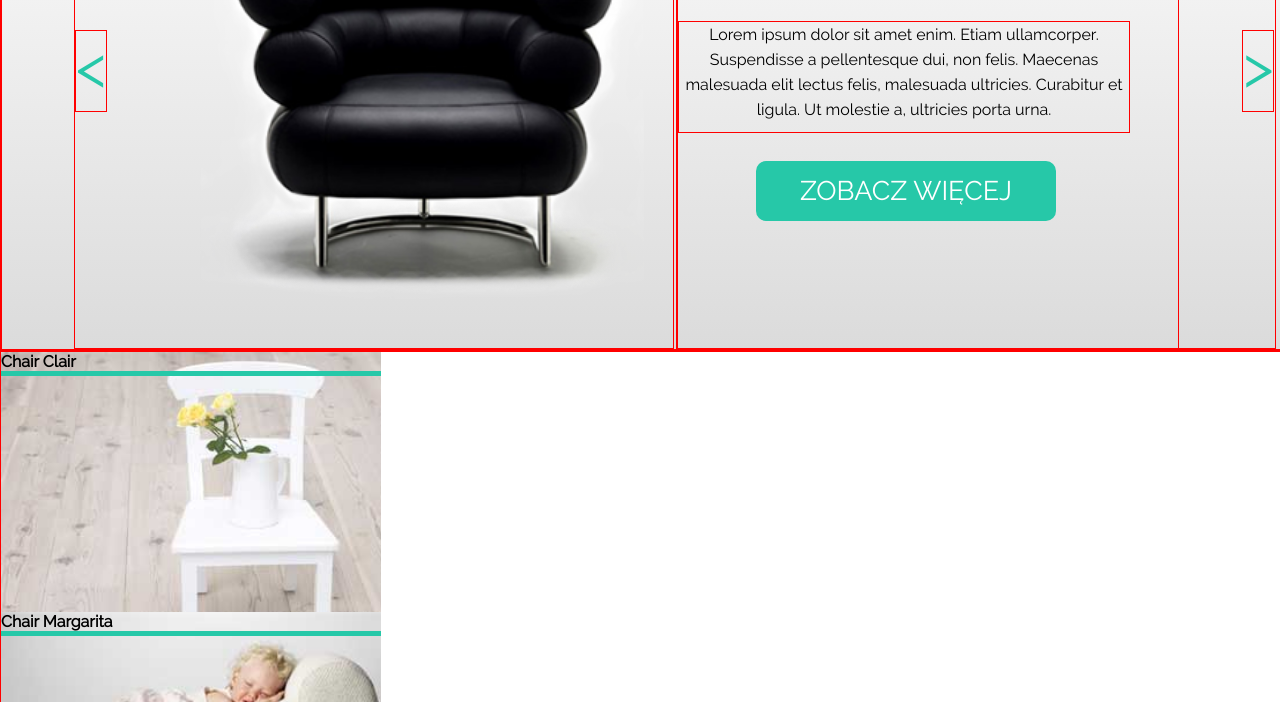
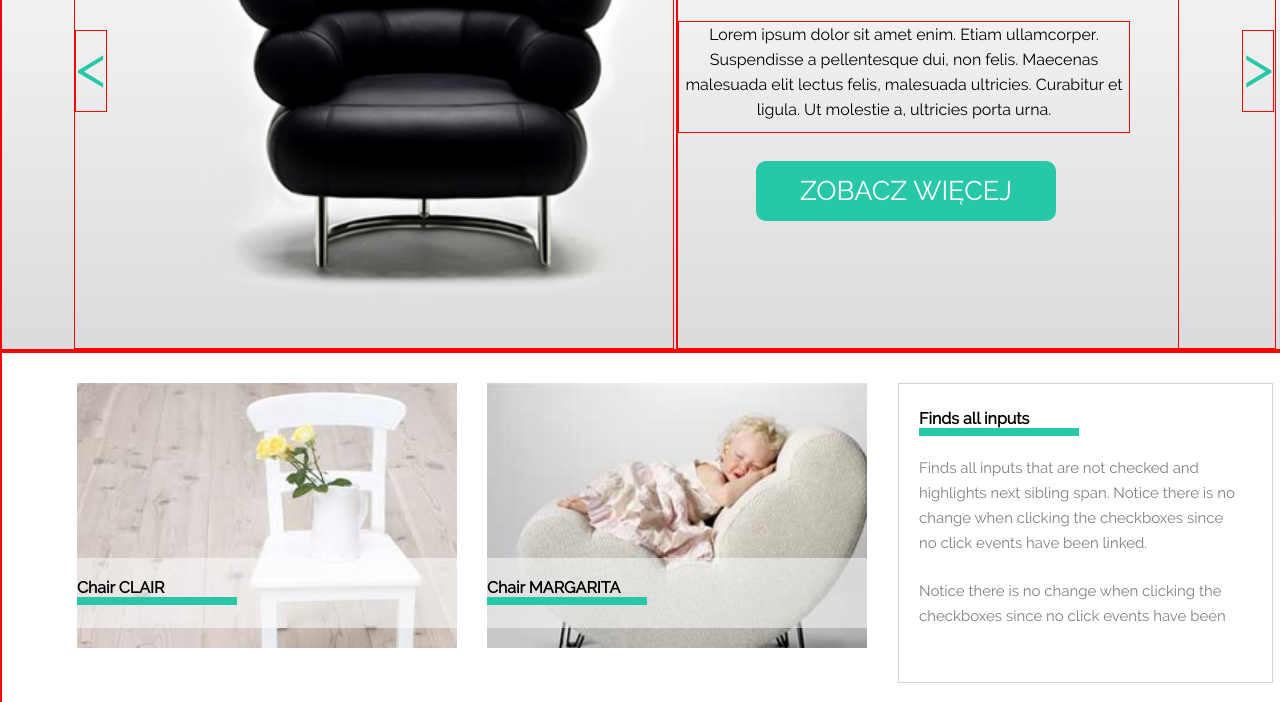
Before and after one commit to aszanca/Projekt-Sit_On_Chair, a plain HTML site: page index.html in a window 1280 px wide. Shown: the part 250-952 px from the top of the page. Drawn offline with Linux system fonts and the light colour scheme.

Commit message:
Wstepnie przygotowany modul z produktami

```diff
--- a/css/style.css
+++ b/css/style.css
@@ -148,31 +148,77 @@ h2 {
   margin: 170px 0;
 }
 
+#products {
+  height: 400px;
+  border: 1px solid red;
+}
+
 #productbox1 {
   background-image: url("../images/box1_img.jpg");
-  height: 260px;
+  height: 265px;
   width: 380px;
   background-size: cover;
+  float: left;
+  margin: 30px 30px 150px 75px;
 }
 
 #productbox2 {
   background-image: url("../images/box2_img.jpg");
-  height: 260px;
+  height: 265px;
   width: 380px;
   background-size: cover;
+  float: left;
+  margin: 30px 0 150px 0;
 }
 
 #textbox {
-  height: 260px;
-  width: 380px;
+  height: 300px;
+  width: 375px;
+  border: 1px solid lightgrey;
+  margin: 30px 75px 150px 0;
+  float: right;
+  padding: 5px 20px;
+  box-sizing: border-box;
+}
+
+#firstp {
+  position: absolute;
+  color: grey;
+  height: 230px;
+  width: 320px;
+  padding: 67px 0 0 0;
+  font-size: 15px;
+  line-height: 25px;
+}
+
+#secondp {
+  width: 320px;
+  height: 50px;
+  padding: 190px 0 0 0;
+  font-size: 15px;
   color: grey;
   line-height: 25px;
 }
 
-#firstp {
-  margin-bottom: 20px;
+.productname {
+  border-bottom: 8px solid rgb(38, 200, 168);
+  width: 160px;
+  padding: 20px 0 0 0;
+  position: absolute;
 }
 
-h4 {
-  border-bottom: 5px solid rgb(38, 200, 168);
+.uppercase {
+  text-transform: uppercase;
 }
+
+.transparentbox {
+  width: 380px;
+  height: 70px;
+  background-color: rgba(255, 255, 255, 0.5);
+  position: absolute;
+  margin: 175px 0 0 0;
+}
+
+#pricing {
+  clear: both;
+}
--- a/index.html
+++ b/index.html
@@ -48,17 +48,22 @@
       </div>
     </div>
   </section>
-  <section id="products">
+  <section>
     <div class="main_width">
+      <div id="products">
       <div id="productbox1">
+        <div class="transparentbox">
         <div class="productname">
-          <h4>Chair Clair</h4>
+          <h4>Chair <span class="uppercase">Clair</span></h4>
         </div>
       </div>
+      </div>
       <div id="productbox2">
-        <div class="productname">
-          <h4>Chair Margarita</h4>
+        <div class="transparentbox">
+          <div class="productname">
+          <h4>Chair <span class="uppercase">Margarita</span></h4>
         </div>
+      </div>
       </div>
       <div id="textbox">
         <div class="productname">
@@ -67,10 +72,11 @@
         <p id="firstp">
           Finds all inputs that are not checked and highlights next sibling span. Notice there is no change when clicking the checkboxes since no click events have been linked.
         </p>
-        <p>
+        <p id="secondp">
           Notice there is no change when clicking the checkboxes since no click events have been
         </p>
       </div>
+    </div>
     </div>
   </section>
   <section id="pricing">
```
